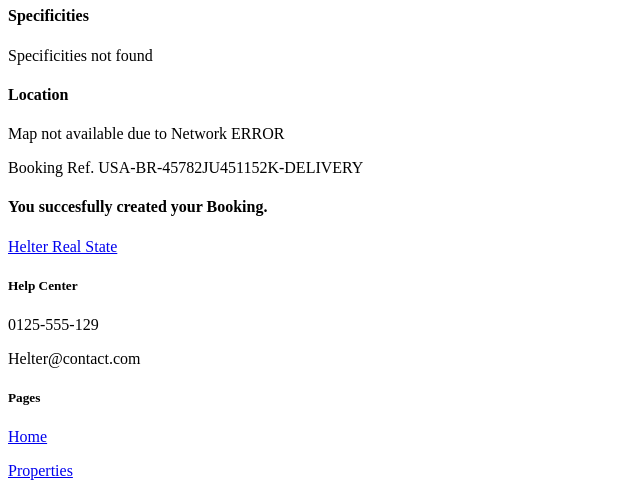
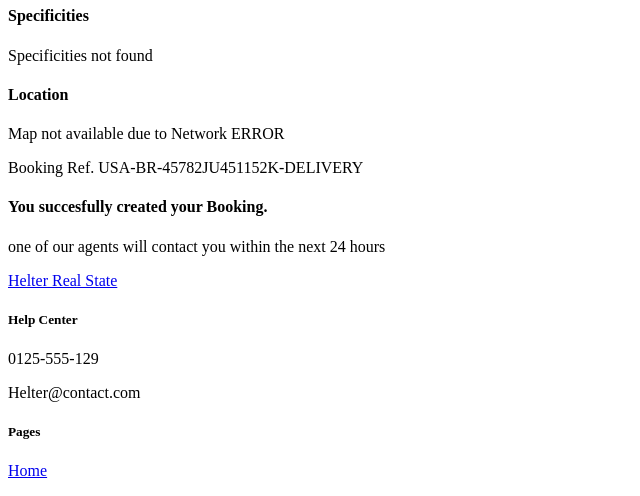
Before and after one commit to aliou77/Symfony-Immobilier, a Symfony app: template templates/property/show.html.twig in a window 1280 px wide. Shown: the part 711-1207 px from the top of the page, without its empty margins (0-640 px from the left). Run offline with Twig, Linux system fonts and the light colour scheme; the template is opened without the code that fills it, so the values that code supplies are empty; some libraries are stand-ins or nearby versions.

Commit message:
add p in booking modal

```diff
--- a/templates/property/show.html.twig
+++ b/templates/property/show.html.twig
@@ -104,6 +104,7 @@
             </div>
             <p class="text-gray-500 text-sm">Booking Ref. USA-BR-45782JU451152K-DELIVERY</p>
             <h4 class="text-main text-[26px] font-semibold pt-serif text-center">You succesfully created your Booking.</h4>
+            <p class="sm:text-[21px] text-lg text-back">one of our agents will contact you within the next 24 hours</p>
         </div>
     </div>
 </div>
```
